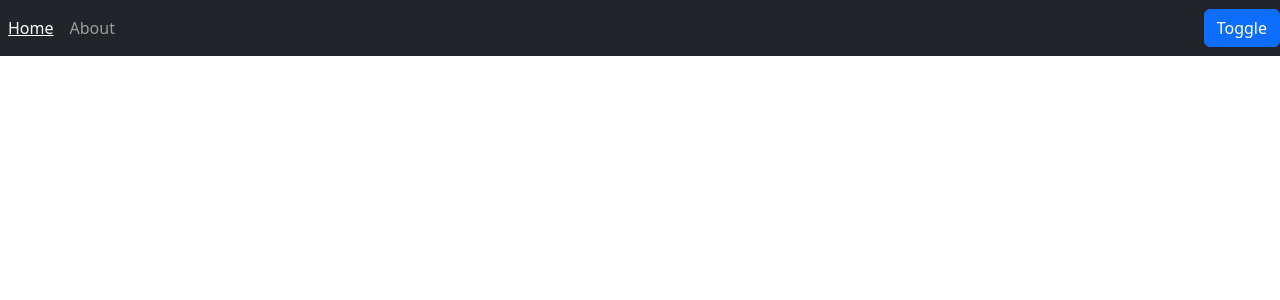
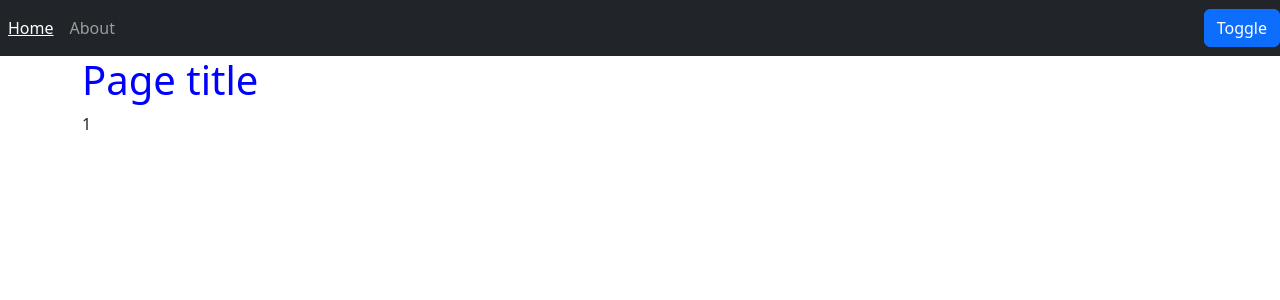
Before and after one commit to tuwnguyen/vue-page-management, a Vue app: page /#/1 in a window 1280 px wide. Before the commit this address had no page. Shown: the top 300 px of the page. Built offline with nearby package versions, Linux system fonts and the light colour scheme.

Commit message:
using route params

```diff
--- a/src/components/PageViewer.vue
+++ b/src/components/PageViewer.vue
@@ -1,22 +1,14 @@
 <template>
   <div id="content" class="container">
-    <h1 class="title-color">{{page.pageTitle}}</h1>
-    <p>{{page.content}}</p>
+    <h1 class="title-color">Page title</h1>
+    <p>{{$route.params.index}}</p>
   </div>
 </template>
 <script>
 export default {
-  props: {
-    page: {
-      type: Object,
-      default(rawProps) {
-        return {
-          pageTitle: '',
-          content: '',
-        }
-      }
-    }
-  },
+  created() {
+
+  }
 }
 </script>
 <style scoped>
--- a/src/routes.js
+++ b/src/routes.js
@@ -5,7 +5,7 @@ import CreatePage from './components/CreatePage.vue';
 const router = createRouter({
   history: createWebHashHistory(),
   routes: [
-    { path: '/', component: PageViewer },
+    { path: '/:index?', component: PageViewer },
     { path: '/create', component: CreatePage },
   ],
 });
```
